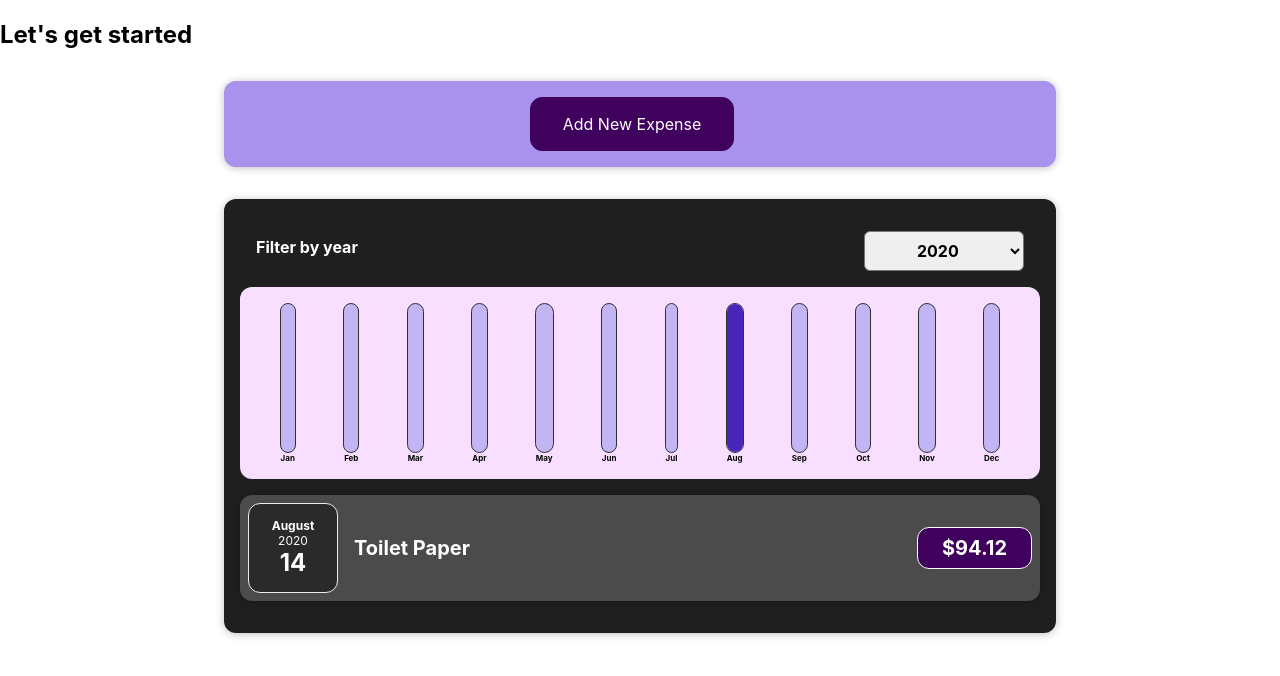
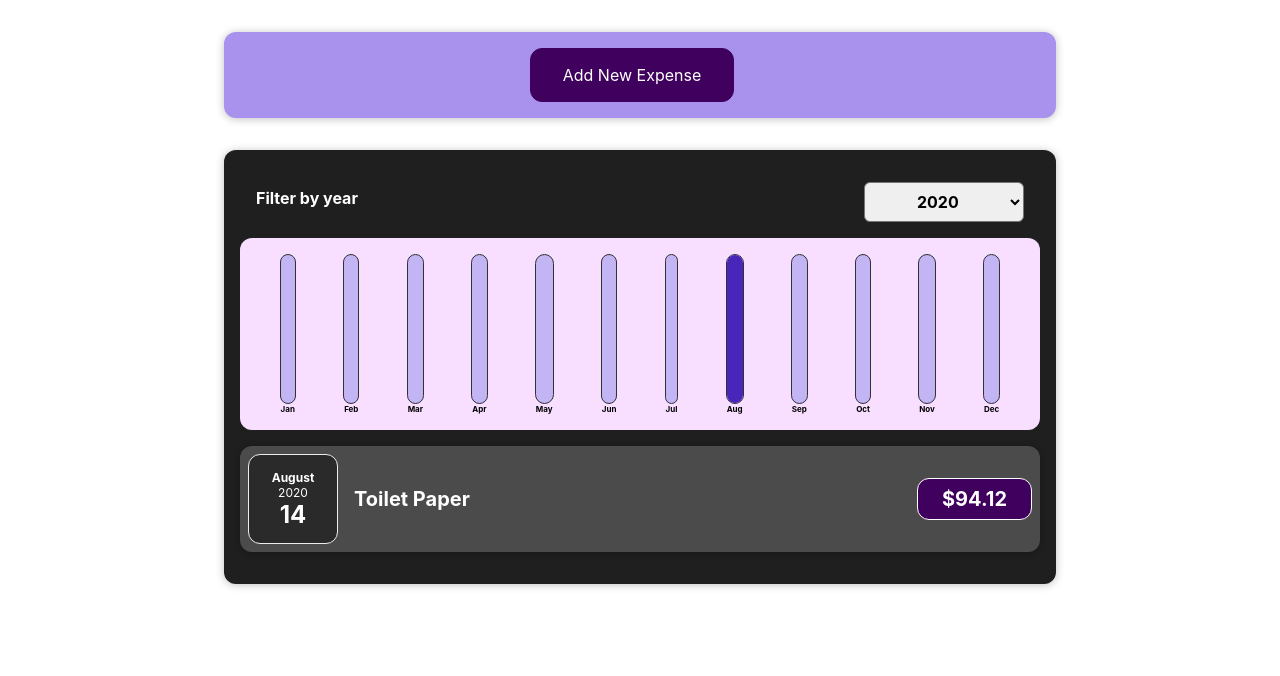
Before and after one commit to claudiopome/expense-tracker, a React (Create React App) app: page / in a window 1280 px wide. Shown: the top 676 px of the page. Built offline with nearby package versions, Linux system fonts and the light colour scheme.

Commit message:
small bug fix.

```diff
--- a/src/App.js
+++ b/src/App.js
@@ -36,7 +36,6 @@ const App = () => {
 
   return (
     <div>
-      <h2>Let's get started</h2>
       <NewExpense onAddExpense={addExpenseHandler} />
       <Expenses items={expenses} />
     </div>
--- a/src/components/NewExpense/ExpenseForm.js
+++ b/src/components/NewExpense/ExpenseForm.js
@@ -48,7 +48,7 @@ const ExpenseForm = (props) => {
 
     const expenseData = {
       title: enteredTitle,
-      amount: enteredAmount,
+      amount: +enteredAmount,
       date: new Date(enteredDate),
     };
 
```
